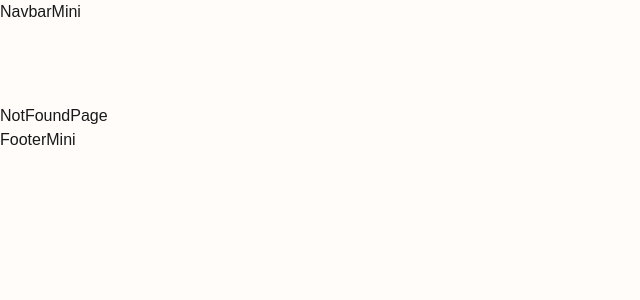
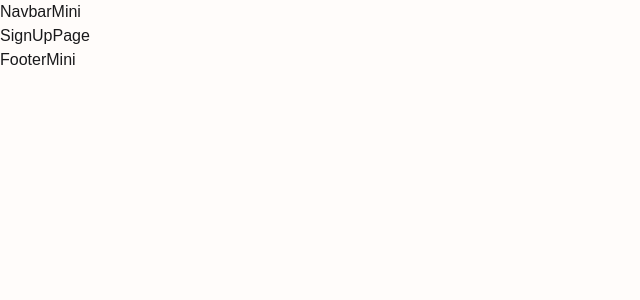
Before and after one commit to kajal-rekha/mimosa, a Next.js app: page /user/sign-up in a window 1280 px wide. Shown: the top 300 px of the page, without its empty margins (0-640 px from the left). Built offline with nearby package versions, Linux system fonts and the light colour scheme; a web font is replaced by a local one.

Commit message:
sign up page added

```diff
--- /dev/null
+++ b/app/user/sign-up/layout.tsx
@@ -0,0 +1,13 @@
+import type { Metadata } from 'next';
+
+export const metadata: Metadata = {
+  title: 'Mimosa | Sign up',
+};
+
+export default function SignUpLayout({
+  children,
+}: {
+  children: React.ReactNode;
+}) {
+  return <>{children}</>;
+}
--- /dev/null
+++ b/app/user/sign-up/page.tsx
@@ -0,0 +1,5 @@
+const SignUpPage = () => {
+  return <div>SignUpPage</div>;
+};
+
+export default SignUpPage;
```
